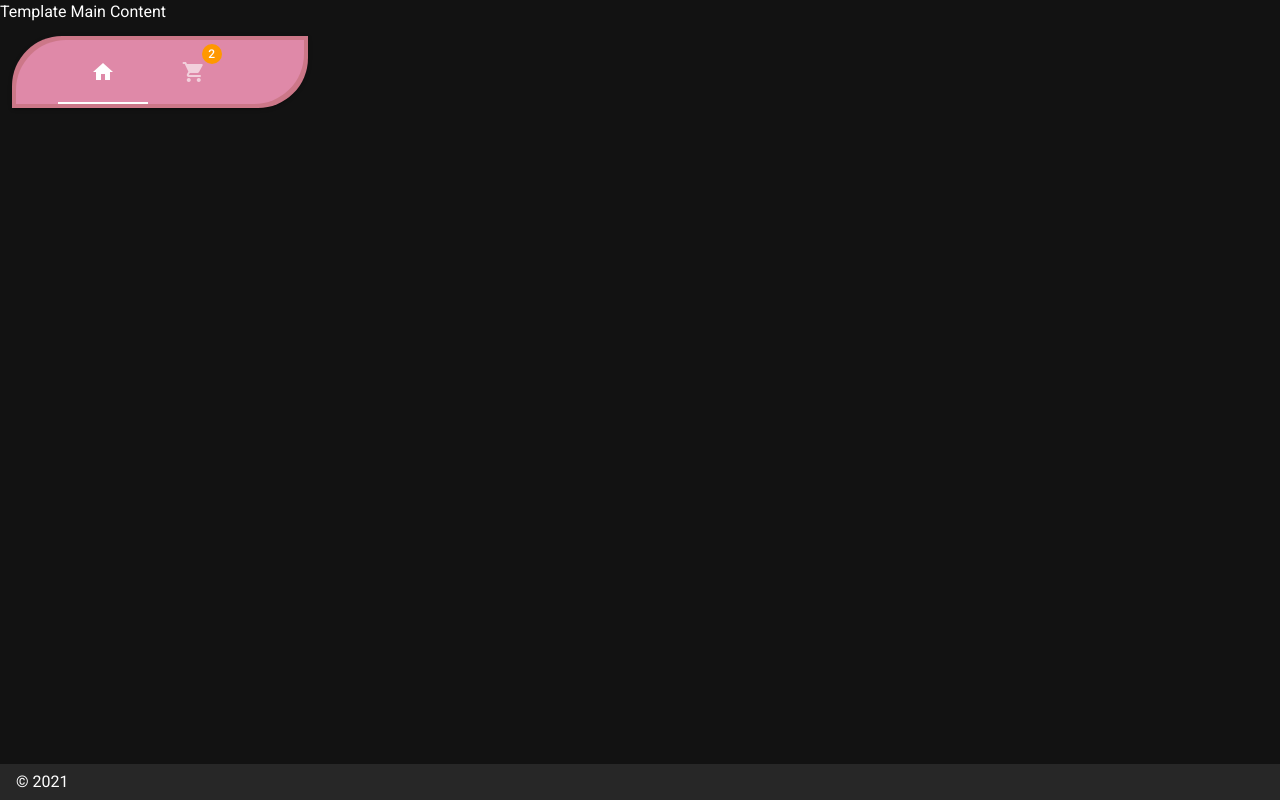
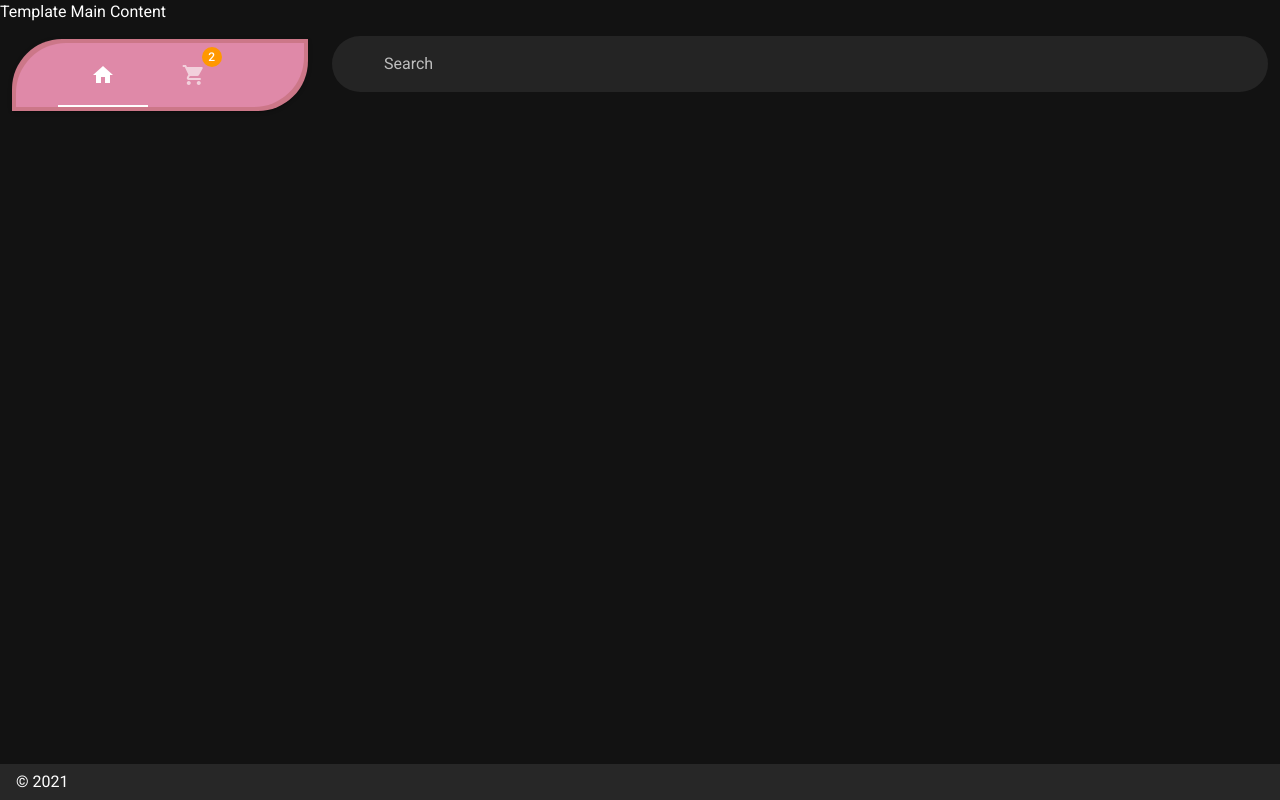
Before and after one commit to DaniloParkour/github-users, a Nuxt app: page / in a window 1280 px wide. Built offline with nearby package versions, Linux system fonts and the light colour scheme.

Commit message:
search input

```diff
--- a/pages/index.vue
+++ b/pages/index.vue
@@ -22,6 +22,9 @@
           </v-toolbar>
         </v-card>
       </v-col>
+      <v-col cols="9">
+         <v-text-field label="Search" prepend-inner-icon="mdi-search" filled rounded color="#DF89A8"></v-text-field>
+      </v-col>
     </v-row>
   </v-container>
 </template>
```
